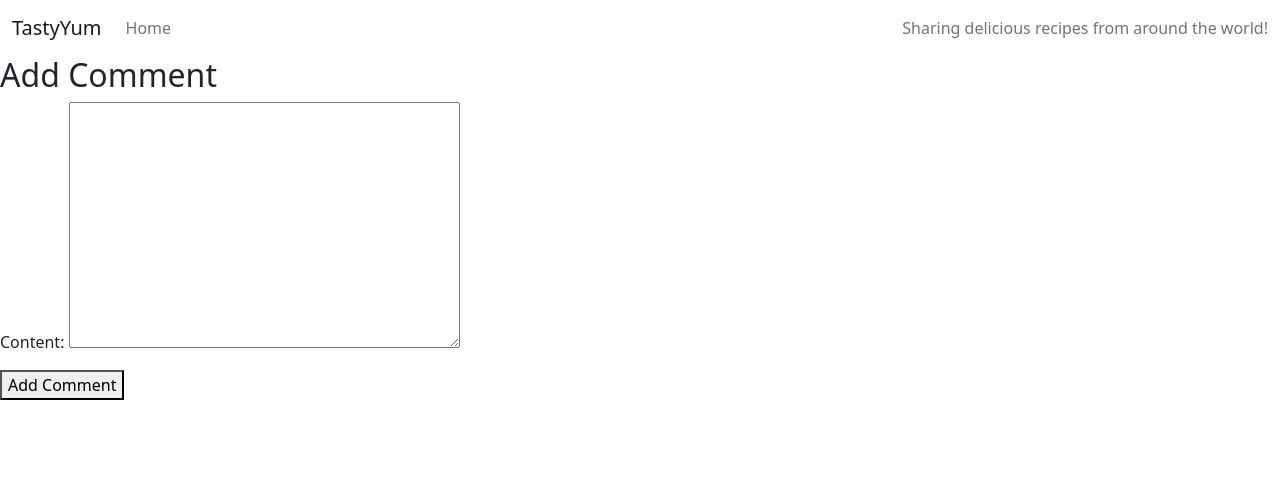
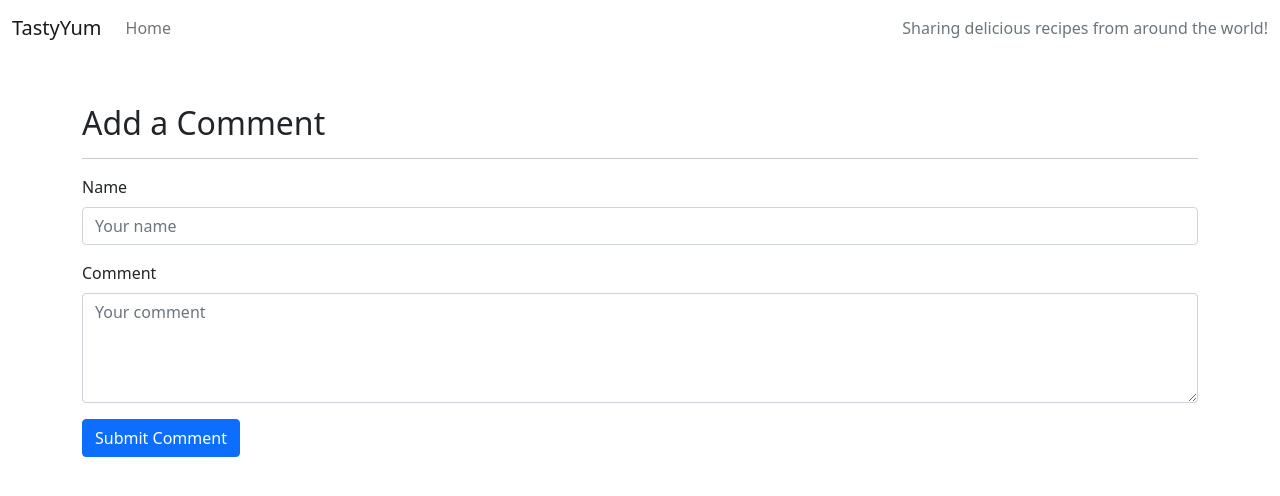
Before and after one commit to Taiwoogbonyomi/Food_Blog, a Django app: page /recipe/1/comment/ in a window 1280 px wide. Shown: the top 496 px of the page. Run offline with Django 4.2, Linux system fonts and the light colour scheme; parts of the project's set-up code (start-up, migrations or seed data) failed here and were passed over.

Commit message:
update the add comment template form

```diff
--- a/foodblog/templates/foodblog/add_comment.html
+++ b/foodblog/templates/foodblog/add_comment.html
@@ -1,11 +1,44 @@
-
 {% extends 'base.html' %}
 
 {% block content %}
-    <h2>Add Comment</h2>
-    <form method="post">
+<div class="container mt-5">
+    <h2>Add a Comment</h2>
+    <hr>
+
+    <form method="POST" action="{% url 'add_comment' recipe.pk %}">
         {% csrf_token %}
-        {{ form.as_p }}
-        <button type="submit">Add Comment</button>
+        <div class="mb-3">
+            <label for="name" class="form-label">Name</label>
+            <input type="text" class="form-control" id="name" name="name" placeholder="Your name" required>
+        </div>
+        <div class="mb-3">
+            <label for="comment" class="form-label">Comment</label>
+            <textarea class="form-control" id="comment" name="comment" rows="4" placeholder="Your comment" required></textarea>
+        </div>
+        <button type="submit" class="btn btn-primary">Submit Comment</button>
     </form>
+</div>
 {% endblock %}
+Update the recipe_detail.html Template to Link to the Comment Form
+Add a link to the add_comment form in your recipe_detail.html:
+
+html
+Copy code
+<!-- recipe_detail.html -->
+<h1>{{ recipe.title }}</h1>
+<p>{{ recipe.description }}</p>
+
+<!-- Link to add comment -->
+<a href="{% url 'add_comment' recipe.pk %}" class="btn btn-secondary mt-3">Add a Comment</a>
+
+<hr>
+<h3>Comments</h3>
+{% for comment in recipe.comments.all %}
+    <div>
+        <p><strong>{{ comment.name }}</strong></p>
+        <p>{{ comment.text }}</p>
+    </div>
+    <hr>
+{% empty %}
+    <p>No comments yet. Be the first to comment!</p>
+{% endfor %}
--- a/foodblog/templates/foodblog/recipe_detail.html
+++ b/foodblog/templates/foodblog/recipe_detail.html
@@ -28,5 +28,5 @@
         {% endfor %}
     </ul>
 
-    <a href="{% url 'add_comment' recipe.slug %}">Add Comment</a>
+    <a href="{% url 'add_comment' recipe.pk %}" class="btn btn-secondary mt-3">Add a Comment</a>
 {% endblock %}
--- a/foodblog/views.py
+++ b/foodblog/views.py
@@ -23,3 +23,19 @@ class CommentCreateView(CreateView):
     model = Comment
     fields = ['content']
     template_name = 'foodblog/add_comment.html'
+
+
+def add_comment(request, pk):
+    recipe = get_object_or_404(Recipe, pk=pk)
+
+    if request.method == 'POST':
+        form = CommentForm(request.POST)
+        if form.is_valid():
+            comment = form.save(commit=False)
+            comment.recipe = recipe
+            comment.save()
+            return redirect('recipe_detail', pk=recipe.pk)
+    else:
+        form = CommentForm()
+
+    return render(request, 'foodblog/add_comment.html', {'form': form, 'recipe': recipe})
```
